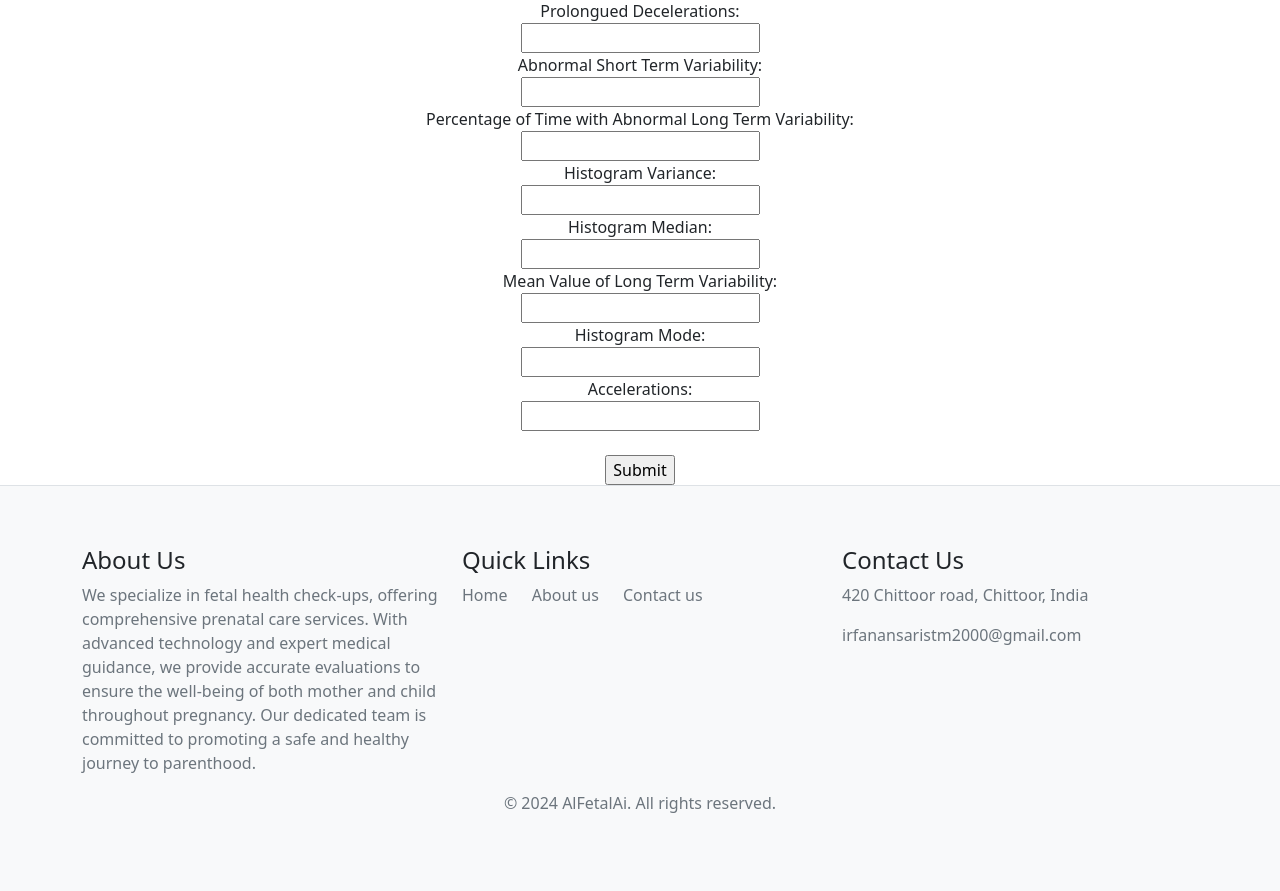
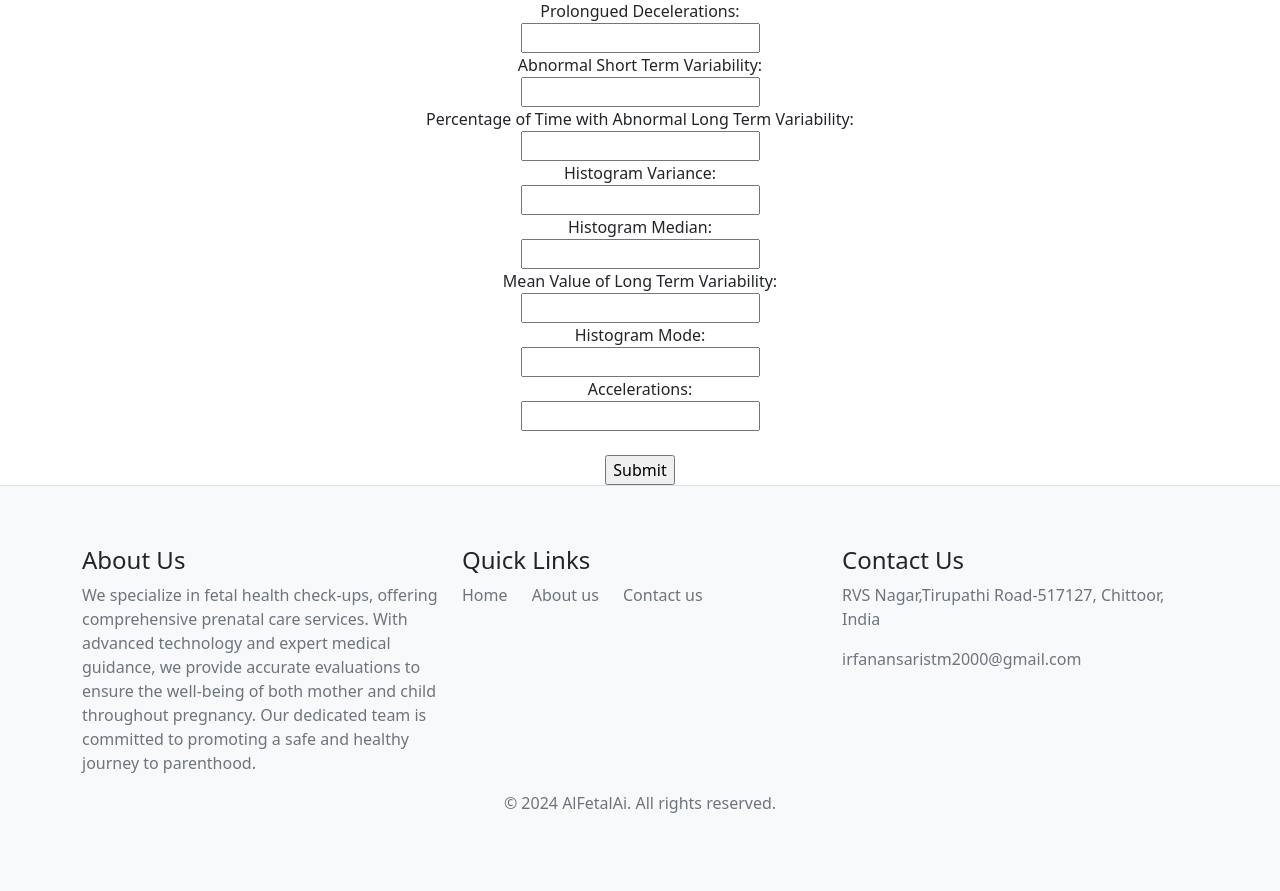
Before and after one commit to astitwakhatri/fetal-health-checkup, a Python web app: template fetal_health Alfetalai/flask/templates/index.html in a window 1280 px wide. Shown: the part 113-1004 px from the top of the page. Run offline with Jinja, Linux system fonts and the light colour scheme; the template is opened without the code that fills it, so the values that code supplies are empty.

Commit message:
Update index.html

```diff
--- a/fetal_health Alfetalai/flask/templates/index.html
+++ b/fetal_health Alfetalai/flask/templates/index.html
@@ -117,7 +117,7 @@
             </div>
             <div class="col-md-4">
               <h4>Contact Us</h4>
-              <p class="footer-text">420 Chittoor road, Chittoor, India</p>
+              <p class="footer-text">RVS Nagar,Tirupathi Road-517127, Chittoor, India</p>
               <p class="footer-text">irfanansaristm2000@gmail.com</p>
             </div>
           </div>
```
